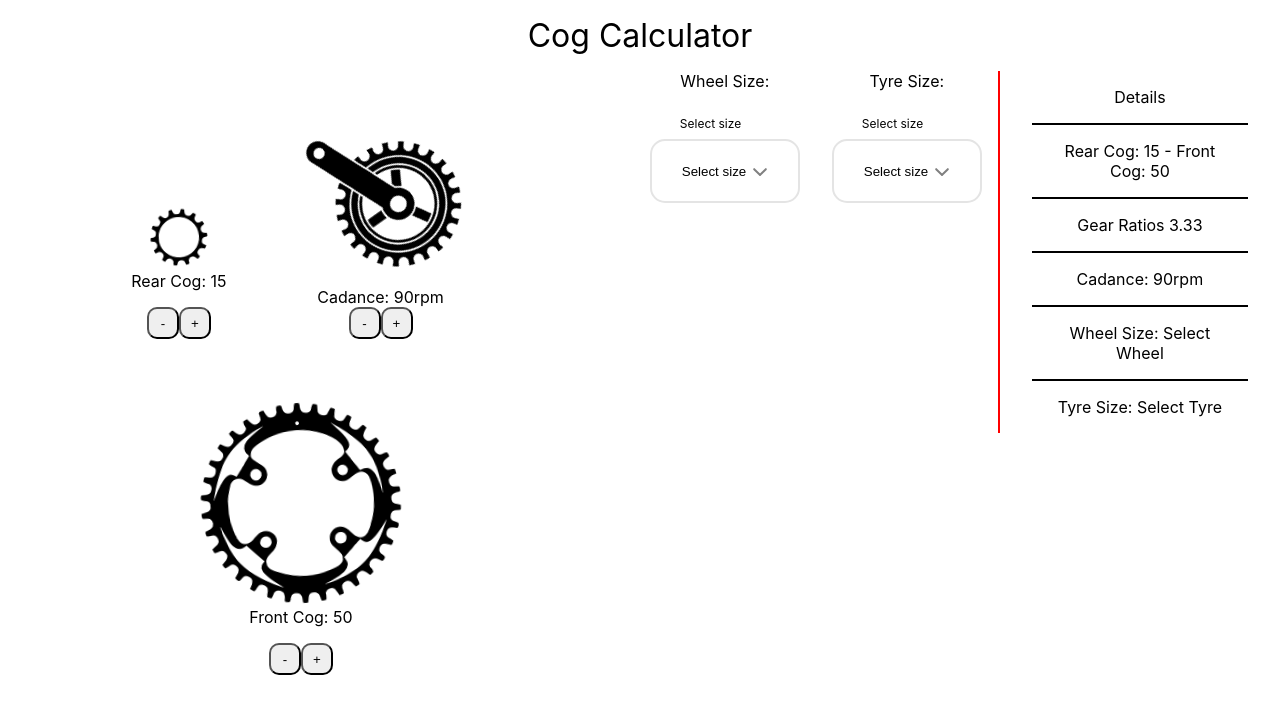
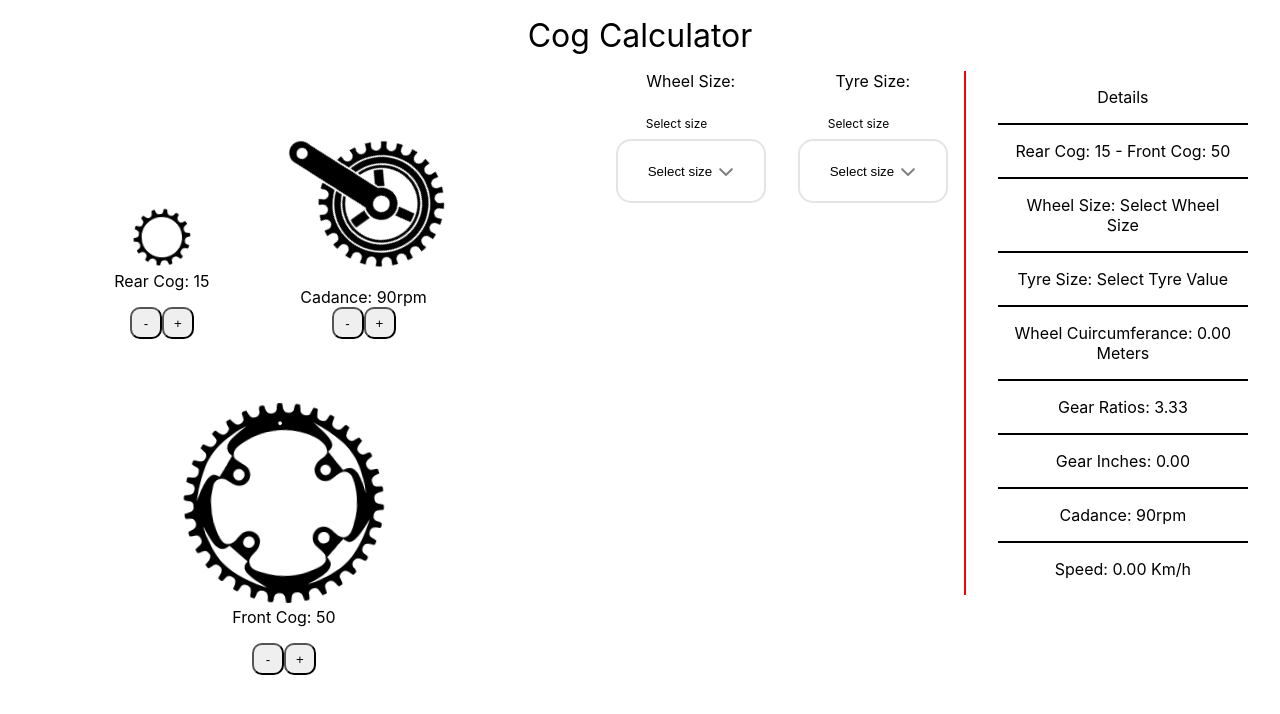
Before and after one commit to lucianboatright/Cog_Calc_tested, a React (Create React App) app: page / in a window 1280 px wide. Shown: the top 714 px of the page. Built offline with nearby package versions, Linux system fonts and the light colour scheme.

Commit message:
save state pre merge

```diff
--- a/src/components/Details/Details.tsx
+++ b/src/components/Details/Details.tsx
@@ -1,4 +1,4 @@
-import React, { useContext, FC } from 'react';
+import React, { useContext, FC, useState } from 'react';
 import { FrontCogContext } from '../Context/FrontCogContext';
 import { RearCogContext } from '../Context/RearCogContext';
 import { CrankContext } from '../Context/CrankContext';
@@ -8,28 +8,37 @@ const Detail = ({ tyreText, tyreTextValue, wheelSize, wheelSizeValue }: any) =>
     const {frontCog} = useContext(FrontCogContext)
     const {rearCog} = useContext(RearCogContext)
     const {crankRpm} = useContext(CrankContext)
-    const tyreValue = tyreTextValue
-    const wheelValue = wheelSizeValue
 
 
-    const GearRatio = (frontCog / rearCog).toPrecision(3)
-    const TotalWheelDiameter = (wheelValue + (tyreValue * 2))
-    const WheelCircumferance = (TotalWheelDiameter * Math.PI)
-    const Speed = (WheelCircumferance * parseFloat(GearRatio) * crankRpm * 60)
+    const tyreTextCondition = tyreText ? tyreText : "Select Tyre Value"
+    const wheelTextCondition = wheelSize ? wheelSize : "Select Wheel Size"
+
+    const tyreValue = tyreTextValue ? tyreTextValue : 0
+    const wheelValue = wheelSizeValue ? wheelSizeValue : 0
+
+    const GearRatio = (Number(frontCog) / Number(rearCog)).toFixed(2)
+    const TotalWheelDiameter = (Number(wheelValue) + (Number(tyreValue) * 2))
+    const WheelCircumferance = ((TotalWheelDiameter * Math.PI) / 10)
+    const Speed = (WheelCircumferance * parseFloat(GearRatio) * crankRpm * 60) / 100000
+    const GearInches = ((Number(GearRatio) * WheelCircumferance) / 100)
 
     console.log("Gear Ratio", GearRatio)
+    console.log("Gear Inches", GearInches.toFixed(2))
     console.log("total wheel diameter", TotalWheelDiameter)
-    console.log("Wheel cuircumferance", WheelCircumferance)
+    console.log("Wheel cuircumferance", WheelCircumferance.toFixed(2))
     console.log("Speed", Speed)
 
     return (
         <div className='DatailsSection'>
             <div className='DetailsTitle' data-testid={'DetailsTitle'} >Details</div>
             <div className='Cogs_Display'><span data-testid="Details_Cogs_Rear">Rear Cog: {rearCog} - </span><span data-testid="Details_Cogs_Front">Front Cog: {frontCog}</span></div>
-            <div className='Gear_ratio' data-testid="Gear_ratio">Gear Ratios {GearRatio}</div>
+            <div className="Wheel_size_Details">Wheel Size: {wheelTextCondition}</div>
+            <div className="Tyre_size_Details">Tyre Size: {tyreTextCondition}</div>
+            <div className='Gear_ratio' data-testid="Gear_ratio">Wheel Cuircumferance: {WheelCircumferance.toFixed(2)} Meters</div>
+            <div className='Gear_ratio' data-testid="Gear_ratio">Gear Ratios: {GearRatio}</div>
+            <div className='Gear_ratio' data-testid="Gear_ratio">Gear Inches: {GearInches.toFixed(2)}</div>
             <div className='Cadance_rpm_Datails' data-testid="Cadance_rpm_Datails">Cadance: {crankRpm}rpm </div>
-            <div className="Wheel_size_Details">Wheel Size: {wheelSize ? wheelSize : "Select Wheel"}</div>
-            <div className="Tyre_size_Details">Tyre Size: {tyreText ? tyreText : "Select Tyre"}</div>
+            <div className='Cadance_rpm_Datails' data-testid="Cadance_rpm_Datails">Speed: {Speed.toFixed(2)} Km/h </div>
         </div>
     )
 }
```
